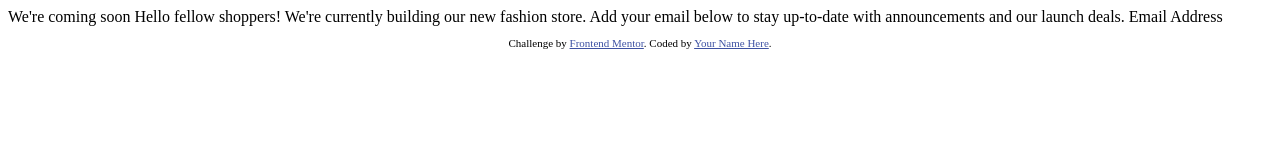
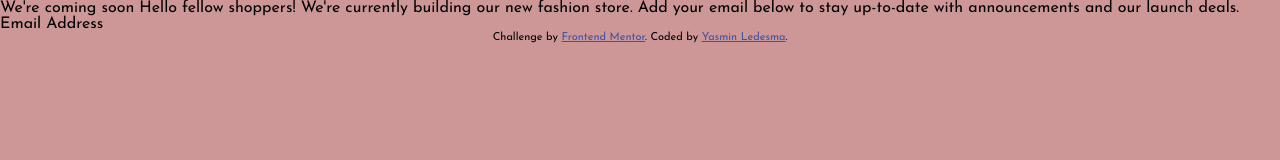
Before and after one commit to HiddenOgre28/fem__bacsp, a plain HTML site: page index.html in a window 1280 px wide. Drawn offline with Linux system fonts and the light colour scheme.

Commit message:
Added stylesheet

```diff
--- a/index.html
+++ b/index.html
@@ -2,17 +2,12 @@
 <html lang="en">
 <head>
   <meta charset="UTF-8">
-  <meta name="viewport" content="width=device-width, initial-scale=1.0"> <!-- displays site properly based on user's device -->
+  <meta name="viewport" content="width=device-width, initial-scale=1.0">
 
   <link rel="icon" type="image/png" sizes="32x32" href="./images/favicon-32x32.png">
+  <link rel="stylesheet" href="../styles/styles.css" type="text/css">
 
   <title>Frontend Mentor | Base Apparel coming soon page</title>
-
-  <!-- Feel free to remove these styles or customise in your own stylesheet 👍 -->
-  <style>
-    .attribution { font-size: 11px; text-align: center; }
-    .attribution a { color: hsl(228, 45%, 44%); }
-  </style>
 </head>
 <body>
 
@@ -23,10 +18,10 @@
 
   Email Address
 
-  <footer>
-    <p class="attribution">
+  <footer class="footer">
+    <p class="attribution footer__p">
       Challenge by <a href="https://www.frontendmentor.io?ref=challenge" target="_blank">Frontend Mentor</a>.
-      Coded by <a href="#">Your Name Here</a>.
+      Coded by <a href="https://github.com/HiddenOgre28" target="_blank">Yasmin Ledesma</a>.
     </p>
   </footer>
 </body>
--- a/styles/styles.scss
+++ b/styles/styles.scss
@@ -1,18 +1,27 @@
 // Partials //
-@import url('https://fonts.googleapis.com/css2?family=Red+Hat+Display:wght@500;700;900&display=swap');
+@import url('https://fonts.googleapis.com/css2?family=Josefin+Sans:wght@300;400;600&display=swap');
 
 // Variables //
 // Color palette and fonts //
-$primary-color-1: hsl(225, 100%, 94%);
-$primary-color-2: hsl(245, 75%, 52%);
-$neutral-color-1: hsl(225, 100%, 98%);
-$neutral-color-2: hsl(224, 23%, 55%);
-$neutral-color-3: hsl(223, 47%, 23%);
-$neutral-color-4: hsl(0, 0%, 100%);
+:root {
+    --primary-color-1: hsl(0, 36%, 70%);
+    --primary-color-2: hsl(0, 93%, 68%);
 
-$border-color: hsl(260, 12%, 81%);
+    --neutral-color: hsl(0, 6%, 24%);
 
-$primary-font: 'Red Hat Display', sans-serif;
+    --gradient-a1: hsl(0, 0%, 100%);  //* Linear, 135deg, from a1 to a2.
+    --gradient-a2: hsl(0, 100%, 98%);
+    --gradient-b1: hsl(0, 80%, 86%);  //* Linear, 135deg, from b1 to b2.
+    --gradient-b2: hsl(0, 74%, 74%);
+
+    --border-color: hsl(260, 12%, 81%);
+    --link-color: hsl(228, 45%, 44%);
+
+    --primary-font: 'Josefin Sans', sans-serif;
+    --atributtion-font-size: 0.6875rem;
+
+    font-family: 16px;
+}
 
 // Reusable code //
 @mixin flexContainer($direction, $align, $justify) {
@@ -24,26 +33,26 @@ $primary-font: 'Red Hat Display', sans-serif;
 
 // Mobile 375px //
 // Base //
-* {
+*,
+*::before,
+*::after {
     margin: 0;
     padding: 0;
     box-sizing: border-box;
 }
 
 body {
-    font-family: $primary-font;
-    font-size: 16px;
-    background-color: $primary-color-1;
+    font-family: var(--primary-font);
+    background-color: var(--primary-color-1);
 }
 
 .attribution {
-    font-size: 11px;
+    font-size: var(--atributtion-font-size);
     text-align: center;
-    padding: 3%;
 }
 
 .attribution a {
-    color: hsl(228, 45%, 44%);
+    color: var(--link-color);
 }
 
 button {
```
Also changed, not shown: styles/styles.css, 1 other file.
